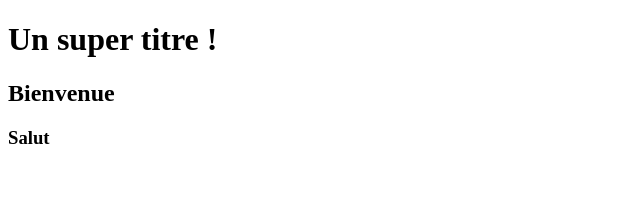
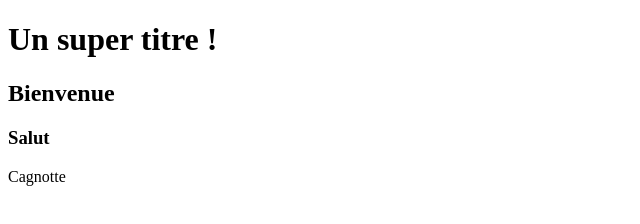
Before and after one commit to axel-pixel-ux/Project1, a plain HTML site: page index.html in a window 1280 px wide. Shown: the full height of the page, 0-640 px from the left. Drawn offline with Linux system fonts and the light colour scheme.

Commit message:
Réalisation de la partie cagnotte côté front end

```diff
--- a/index.html
+++ b/index.html
@@ -8,5 +8,6 @@
         <h1>Un super titre !</h1>
         <h2>Bienvenue</h2>
         <h3>Salut</h3>
+        <p>Cagnotte</p>
     </body>
 </html>
```
